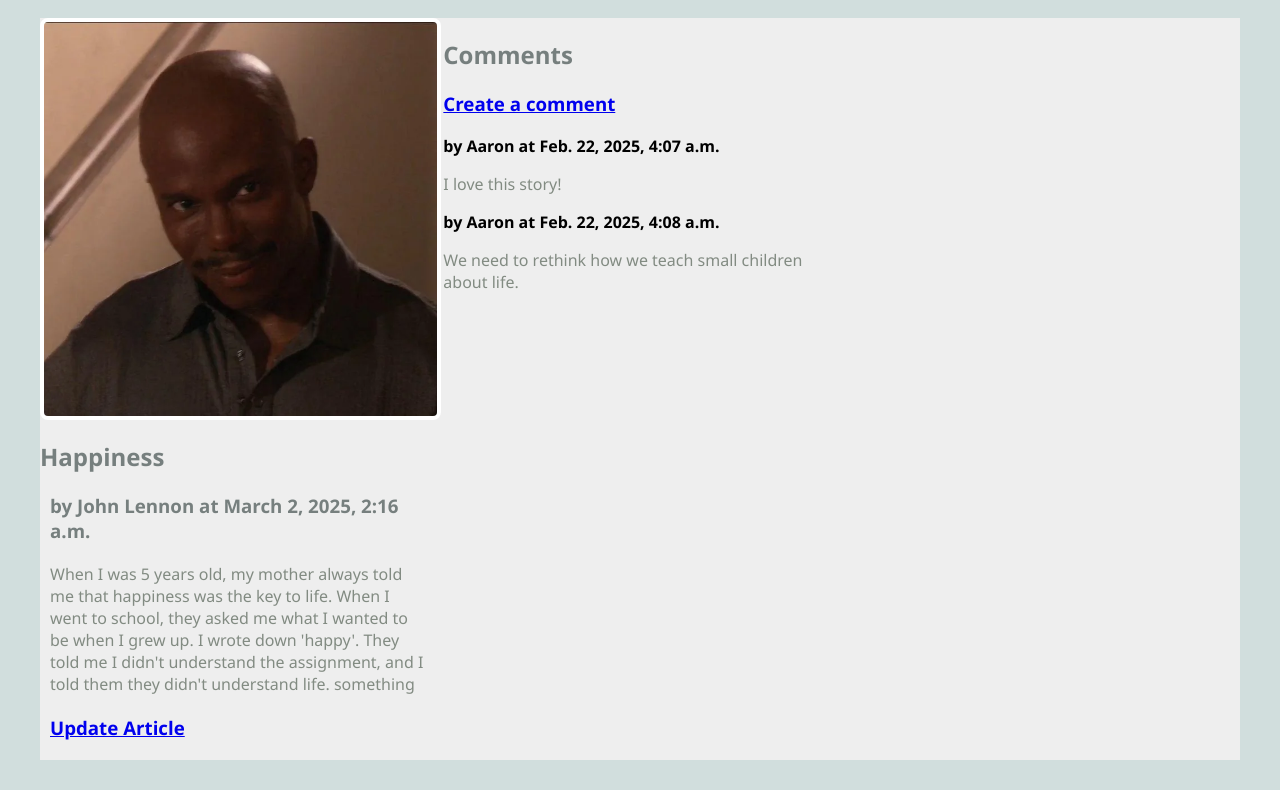
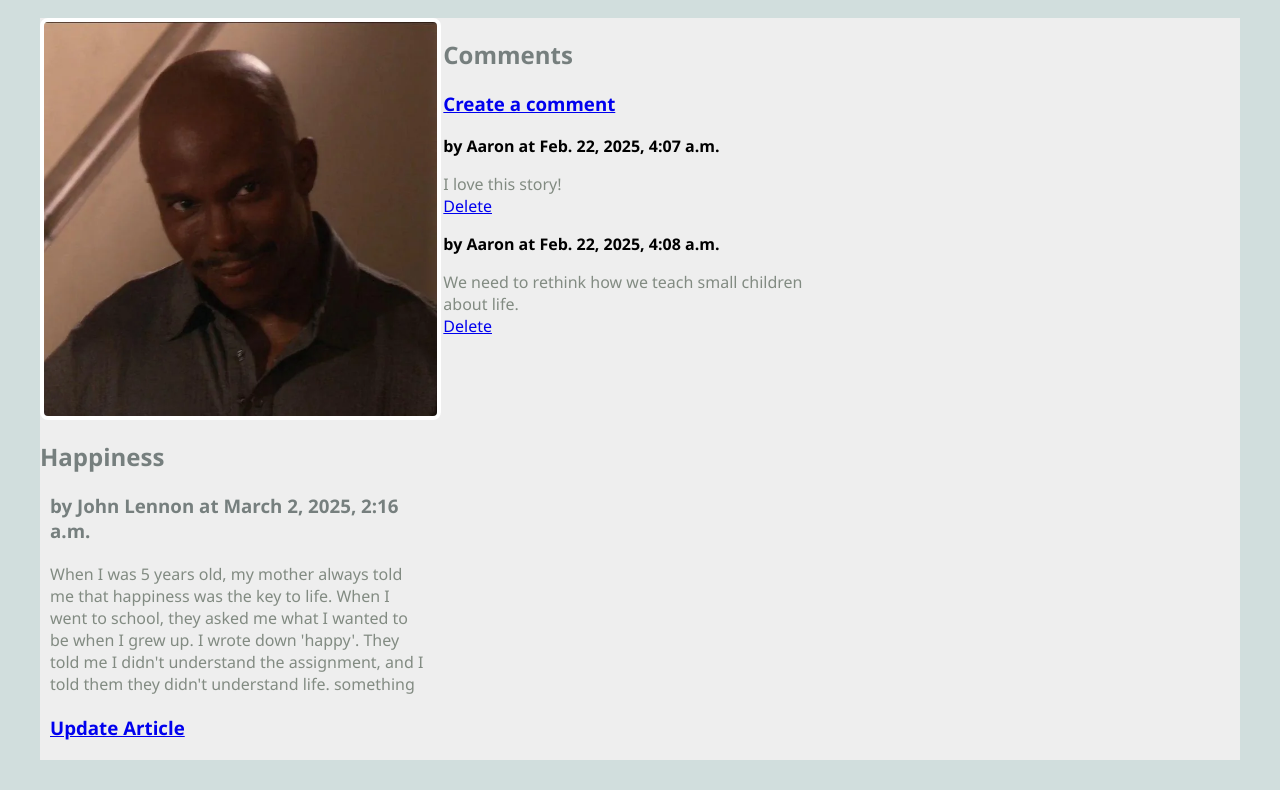
Before and after one commit to Lance655/cs412, a Django app: page /blog/article/1 in a window 1280 px wide. Shown: the part 184-974 px from the top of the page. Run offline with Django 5.2, Linux system fonts and the light colour scheme; data comes from the database, SQL or seed files in the repository; both versions use the stored data as it was after the commit.

Commit message:
week7 vids

```diff
--- a/blog/templates/blog/article.html
+++ b/blog/templates/blog/article.html
@@ -40,6 +40,9 @@
                 <strong>by {{comment.author}} at {{comment.published}}</strong>
                 <p>
                     {{comment.text}}
+                    <br>
+                    <!-- link to delete this comment -->
+                    <a href="{% url 'delete_comment' comment.pk %}">Delete</a>
                 </p>
             </div>
         {% endfor %}
--- a/blog/urls.py
+++ b/blog/urls.py
@@ -1,5 +1,6 @@
 # blog/urls.py
 
+from ast import Delete
 from django.urls import path
 from .views import * #ShowAllView, ArticleView, RandomArticleView
 
@@ -11,4 +12,5 @@
     # path('create_comment', CreateCommentView.as_view(), name='create_comment'), # new
     path('article/<int:pk>/create_comment', CreateCommentView.as_view(), name='create_comment'), # new
     path('article/<int:pk>/update', UpdateArticleView.as_view(), name='update_article'),
+    path('comment/<int:pk>/delete', DeleteCommentView.as_view(), name='delete_comment'),
 ]
--- a/blog/views.py
+++ b/blog/views.py
@@ -1,8 +1,9 @@
 # blog/views.py
 # views for the blog application
+from xml.etree.ElementTree import Comment
 from django.shortcuts import render
-from django.views.generic import ListView, DetailView, CreateView, UpdateView
-from .models import Article
+from django.views.generic import ListView, DetailView, CreateView, UpdateView, DeleteView
+from .models import Article, Comment
 from .forms import CreateArticleForm, CreateCommentForm, UpdateArticleForm
 from django.urls import reverse # (my comment) allows us to create a url from a url pattern name
 
@@ -123,3 +124,26 @@
     model = Article
     form_class = UpdateArticleForm
     template_name = "blog/update_article_form.html"
+
+
+class DeleteCommentView(DeleteView):
+    '''View class to delete a comment on an Article.'''
+
+    model = Comment
+    template_name = "blog/delete_comment_form.html"
+
+
+    def get_success_url(self):
+        '''Return the URL to redirect to after a successful delete.'''
+
+        # find the PK for this Comment:
+        pk = self.kwargs['pk']
+
+        # find the Comment object:
+        comment = Comment.objects.get(pk=pk)
+
+        # find the PK of the Article to which this comment is associated:
+        article = comment.article
+
+        # return the URL to redirect to:
+        return reverse('article', kwargs={'pk':article.pk})
```
Also changed, not shown: blog/templates/blog/delete_comment_form.html (added, +24 -0 lines), db.sqlite3.
